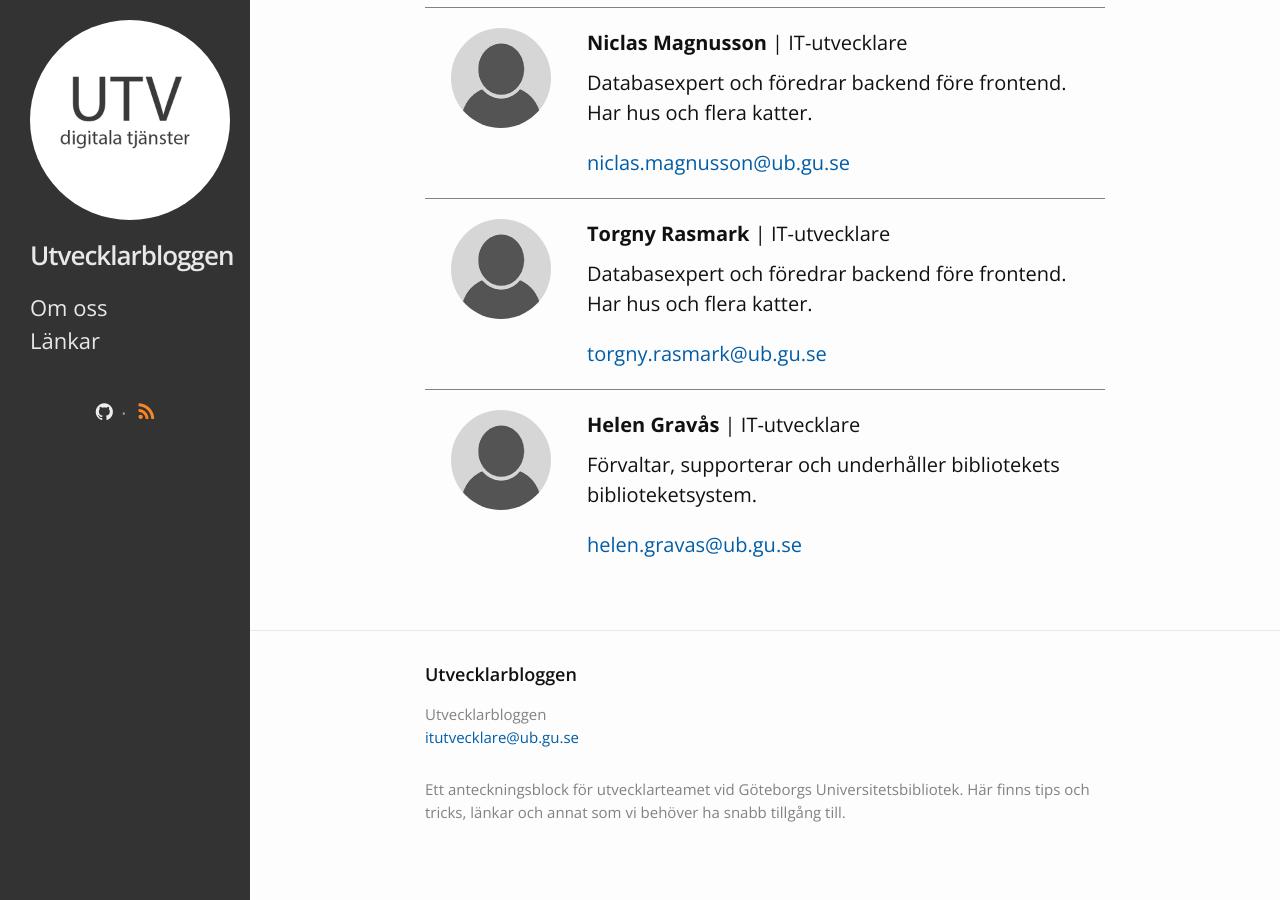
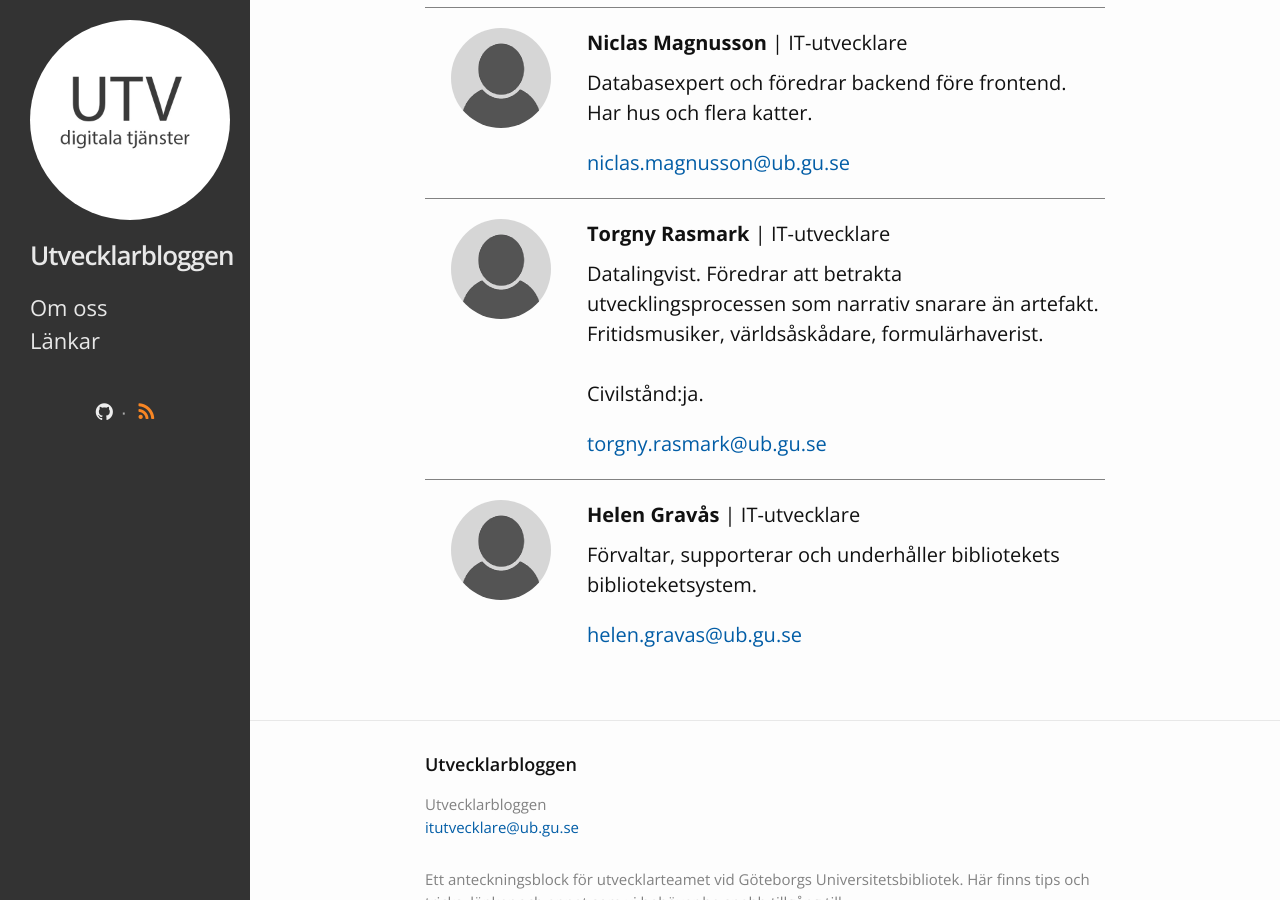
Before and after one commit to ub-digit/our-blog, a Jekyll site: the page built from about.md, in a window 1280 px wide and 900 px high, scrolled down 1665 px. Built offline with Jekyll 4.4.1, drawn with Linux system fonts in a browser that asks for light colours.

Commit message:
torgny added desc

```diff
--- a/about.md
+++ b/about.md
@@ -145,7 +145,9 @@ Teamet består av cirka 10 st personer med varierande kompetens.
 				<strong>Torgny Rasmark</strong> | IT-utvecklare
 			</div>
 			<div class="employees-item-description-body">
-				 Databasexpert och föredrar backend före frontend. Har hus och flera katter.
+				 Datalingvist. Föredrar att betrakta utvecklingsprocessen som narrativ snarare än artefakt. Fritidsmusiker, världsåskådare, formulärhaverist.
+
+				 <br><br>Civilstånd:ja.
 			</div>
 			<div class="employees-item-description-footer">
 				<a href="mailto:torgny.rasmark@ub.gu.se">torgny.rasmark@ub.gu.se</a>
```
